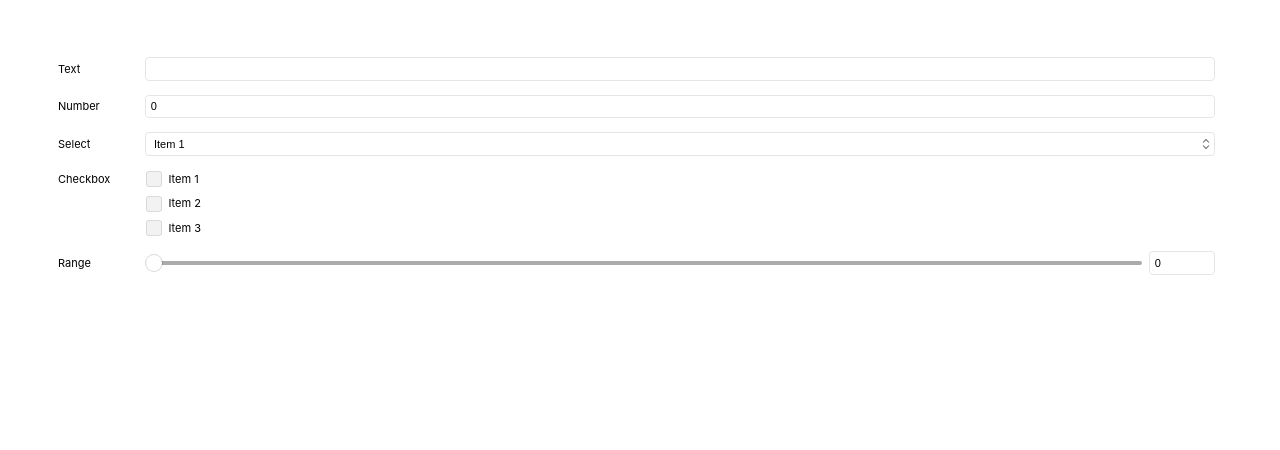
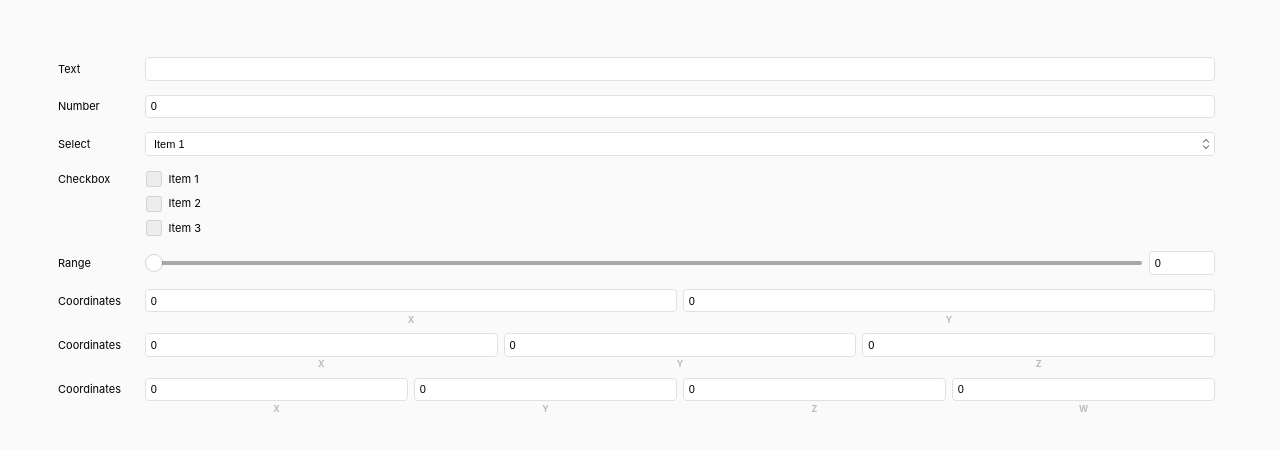
Before and after one commit to shotamatsuda/d3-inspector, a React app: page / in a window 1280 px wide. Shown: the top 450 px of the page. Built offline with nearby package versions, Linux system fonts and the light colour scheme.

Commit message:
added coordinates

```diff
--- /dev/null
+++ b/src/css/component/coordinates.styl
@@ -0,0 +1,55 @@
+// The MIT License
+// Copyright (C) 2017-Present Shota Matsuda
+
+.element {
+  position: relative
+  display: flex
+  flex-direction: row
+  align-items: center
+  margin: 0.5rem
+  margin-bottom: 0
+}
+
+.label {
+  display: flex
+  flex-direction: column
+  align-items: center
+  flex-grow: 1
+  flex-shrink: 1
+  flex-basis: 0
+  margin-left: 0.5rem
+
+  &:first-child {
+    margin-left: 0
+  }
+}
+
+.name {
+  color: rgba(black, 0.25)
+  font-size: 80%
+  font-weight: bold
+}
+
+.input {
+  flex-grow: 1
+  flex-shrink: 1
+  flex-basis: 0
+  appearance: none
+  outline: none
+  box-sizing: border-box
+  width: 100%
+  margin: 0
+  margin-bottom: 0.1rem
+  padding: 0.3rem
+  border: none
+  border-radius: 0.2rem
+  box-shadow: 0 0 0 1px rgba(black, 0.1)
+  color: black
+  background-color: white
+  font-size: inherit
+  transition: background-color 0.1s ease, box-shadow 0.1s ease
+
+  &:focus {
+    box-shadow: 0 0 0 1px rgba(black, 0.1), 0 0 0 4px rgba(black, 0.2)
+  }
+}
--- a/src/css/component/range.styl
+++ b/src/css/component/range.styl
@@ -21,6 +21,7 @@
   outline: none
   margin: 0
   margin-right: 0.5rem
+  background-color: transparent
 
   &::-webkit-slider-runnable-track {
     appearance: none
--- a/src/css/main.styl
+++ b/src/css/main.styl
@@ -5,7 +5,7 @@ body {
   margin: 50px
   padding: 0
   color: black
-  background-color: white
+  background-color: #fafafa
   font-family: "-apple-system", "BlinkMacSystemFont", sans-serif;
   line-height: 1.5;
   font-size: 11px
--- a/src/js/component/Checkbox.jsx
+++ b/src/js/component/Checkbox.jsx
@@ -21,10 +21,11 @@ export default class Checkbox extends Component {
     if (value !== this.state.value) {
       this.setState({
         value,
+      }, () => {
+        if (this.props.onChange) {
+          this.props.onChange(this.props.name, this.state.value)
+        }
       })
-      if (this.props.onChange) {
-        this.props.onChange(this.props.name, value)
-      }
     }
   }
 
--- /dev/null
+++ b/src/js/component/Coordinates.jsx
@@ -0,0 +1,138 @@
+// The MIT License
+// Copyright (C) 2017-Present Shota Matsuda
+
+import classNames from 'classnames'
+import PropTypes from 'prop-types'
+import React, { PureComponent } from 'react'
+
+import NumberField from './NumberField'
+
+import styles from '../../css/component/coordinates.styl'
+
+export default class Coordinates extends PureComponent {
+  constructor(props) {
+    super(props)
+    const { x, y, z, w } = props.value || {}
+    const value = {
+      x: +x || 0,
+      y: +y || 0,
+    }
+    if (props.dimensions > 2) {
+      value.z = +z || 0
+    }
+    if (props.dimensions > 3) {
+      value.w = +w || 0
+    }
+    this.state = {
+      value,
+    }
+    this.onChange = this.onChange.bind(this)
+  }
+
+  onChange(event) {
+    const { name } = event.target
+    const value = +event.target.value
+    if (value !== this.state.value[name]) {
+      this.setState({
+        value: {
+          ...this.state.value,
+          [name]: value,
+        },
+      }, () => {
+        if (this.props.onChange) {
+          this.props.onChange(this.props.name, this.state.value)
+        }
+      })
+    }
+  }
+
+  render() {
+    return (
+      <div
+        className={classNames([
+          styles.element,
+          this.props.className,
+        ])}
+      >
+        <label className={styles.label}>
+          <input
+            className={styles.input}
+            type="number"
+            name="x"
+            value={this.state.value.x}
+            min={this.props.min}
+            max={this.props.max}
+            step={this.props.step}
+            onChange={this.onChange}
+          />
+          <span className={styles.name}>X</span>
+        </label>
+        <label className={styles.label}>
+          <input
+            className={styles.input}
+            type="number"
+            name="y"
+            value={this.state.value.y}
+            min={this.props.min}
+            max={this.props.max}
+            step={this.props.step}
+            onChange={this.onChange}
+          />
+          <span className={styles.name}>Y</span>
+        </label>
+        {this.props.dimensions > 2 ? (
+          <label className={styles.label}>
+            <input
+              className={styles.input}
+              type="number"
+              name="z"
+              value={this.state.value.z}
+              min={this.props.min}
+              max={this.props.max}
+              step={this.props.step}
+              onChange={this.onChange}
+            />
+            <span className={styles.name}>Z</span>
+          </label>
+        ) : null}
+        {this.props.dimensions > 3 ? (
+          <label className={styles.label}>
+            <input
+              className={styles.input}
+              type="number"
+              name="w"
+              value={this.state.value.w}
+              min={this.props.min}
+              max={this.props.max}
+              step={this.props.step}
+              onChange={this.onChange}
+            />
+            <span className={styles.name}>W</span>
+          </label>
+        ) : null}
+      </div>
+    )
+  }
+}
+
+Coordinates.propTypes = {
+  name: PropTypes.string,
+  value: PropTypes.object,
+  min: PropTypes.number,
+  max: PropTypes.number,
+  step: PropTypes.number,
+  dimensions: PropTypes.number,
+  className: PropTypes.string,
+  onChange: PropTypes.func,
+}
+
+Coordinates.defaultProps = {
+  name: null,
+  value: null,
+  min: null,
+  max: null,
+  step: null,
+  dimensions: 2,
+  className: null,
+  onChange: null,
+}
--- a/src/js/component/NumberField.jsx
+++ b/src/js/component/NumberField.jsx
@@ -21,10 +21,11 @@ export default class NumberField extends Component {
     if (value !== this.state.value) {
       this.setState({
         value,
+      }, () => {
+        if (this.props.onChange) {
+          this.props.onChange(this.props.name, this.state.value)
+        }
       })
-      if (this.props.onChange) {
-        this.props.onChange(this.props.name, value)
-      }
     }
   }
 
--- a/src/js/component/Range.jsx
+++ b/src/js/component/Range.jsx
@@ -22,11 +22,12 @@ export default class Range extends Component {
     const value = +event.target.value
     if (value !== this.state.value) {
       this.setState({
-        value: +event.target.value,
+        value,
+      }, () => {
+        if (this.props.onChange) {
+          this.props.onChange(this.props.name, this.state.value)
+        }
       })
-      if (this.props.onChange) {
-        this.props.onChange(this.props.name, value)
-      }
     }
   }
 
--- a/src/js/component/Select.jsx
+++ b/src/js/component/Select.jsx
@@ -72,10 +72,11 @@ export default class Select extends Component {
     if (value !== this.state.value) {
       this.setState({
         value,
+      }, () => {
+        if (this.props.onChange) {
+          this.props.onChange(this.props.name, this.state.value)
+        }
       })
-      if (this.props.onChange) {
-        this.props.onChange(this.props.name, value)
-      }
     }
   }
 
--- a/src/js/component/TextField.jsx
+++ b/src/js/component/TextField.jsx
@@ -21,10 +21,11 @@ export default class TextField extends Component {
     if (value !== this.state.value) {
       this.setState({
         value,
+      }, () => {
+        if (this.props.onChange) {
+          this.props.onChange(this.props.name, this.state.value)
+        }
       })
-      if (this.props.onChange) {
-        this.props.onChange(this.props.name, value)
-      }
     }
   }
 
--- a/src/js/container/App.jsx
+++ b/src/js/container/App.jsx
@@ -5,12 +5,13 @@ import { connect } from 'react-redux'
 import PropTypes from 'prop-types'
 import React from 'react'
 
+import Checkbox from '../component/Checkbox'
+import Coordinates from '../component/Coordinates'
 import Inspector, { InspectorItem } from '../component/Inspector'
+import NumberField from '../component/NumberField'
+import Range from '../component/Range'
+import Select, { SelectItem, SelectGroup } from '../component/Select'
 import TextField from '../component/TextField'
-import Range from '../component/Range'
-import NumberField from '../component/NumberField'
-import Checkbox from '../component/Checkbox'
-import Select, { SelectItem, SelectGroup } from '../component/Select'
 
 function App(props) {
   return (
@@ -37,6 +38,15 @@ function App(props) {
         <InspectorItem title="Range">
           <Range />
         </InspectorItem>
+        <InspectorItem title="Coordinates">
+          <Coordinates />
+        </InspectorItem>
+        <InspectorItem title="Coordinates">
+          <Coordinates dimensions={3} />
+        </InspectorItem>
+        <InspectorItem title="Coordinates">
+          <Coordinates dimensions={4} />
+        </InspectorItem>
       </Inspector>
     </div>
   )
```
